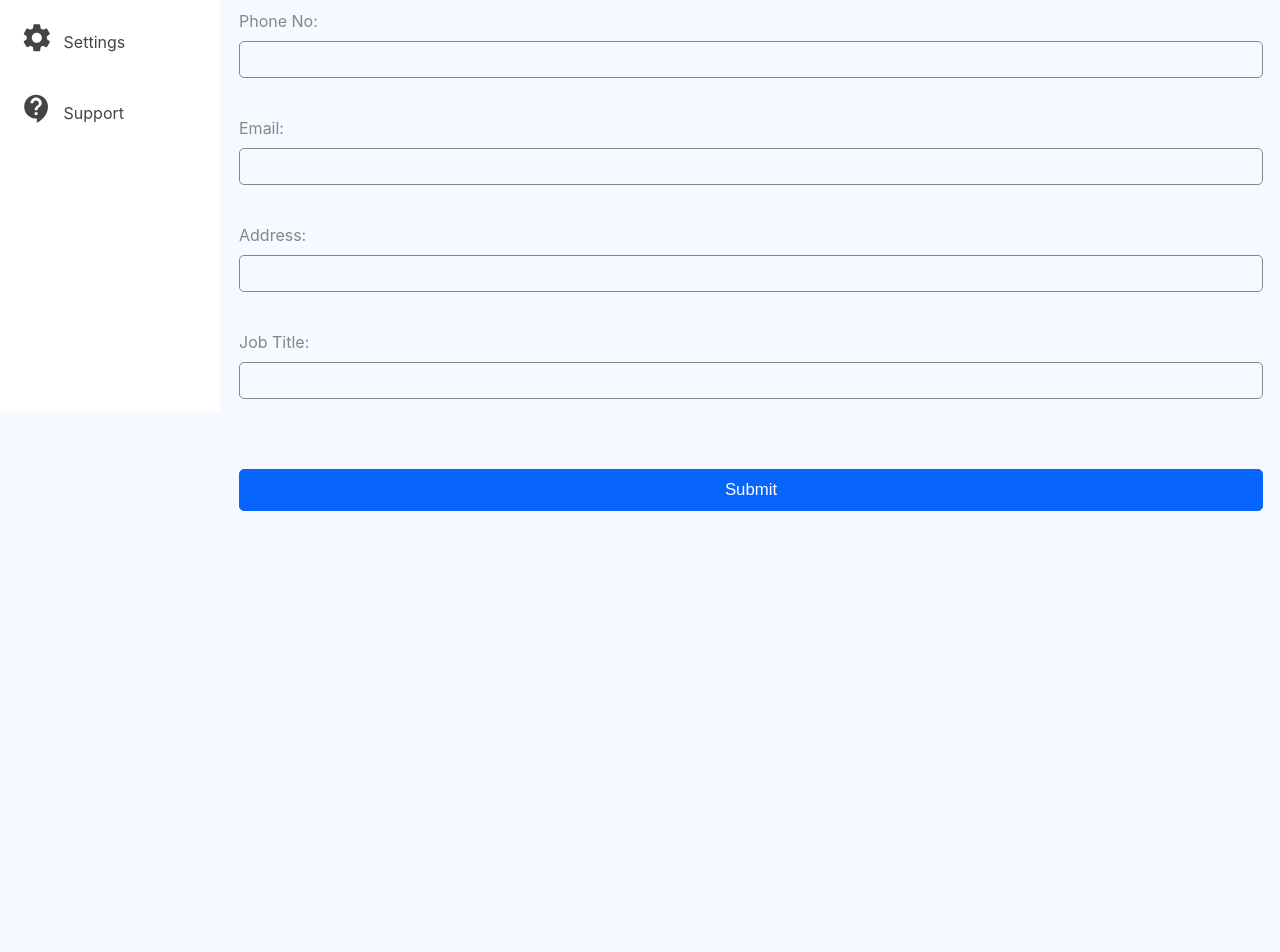
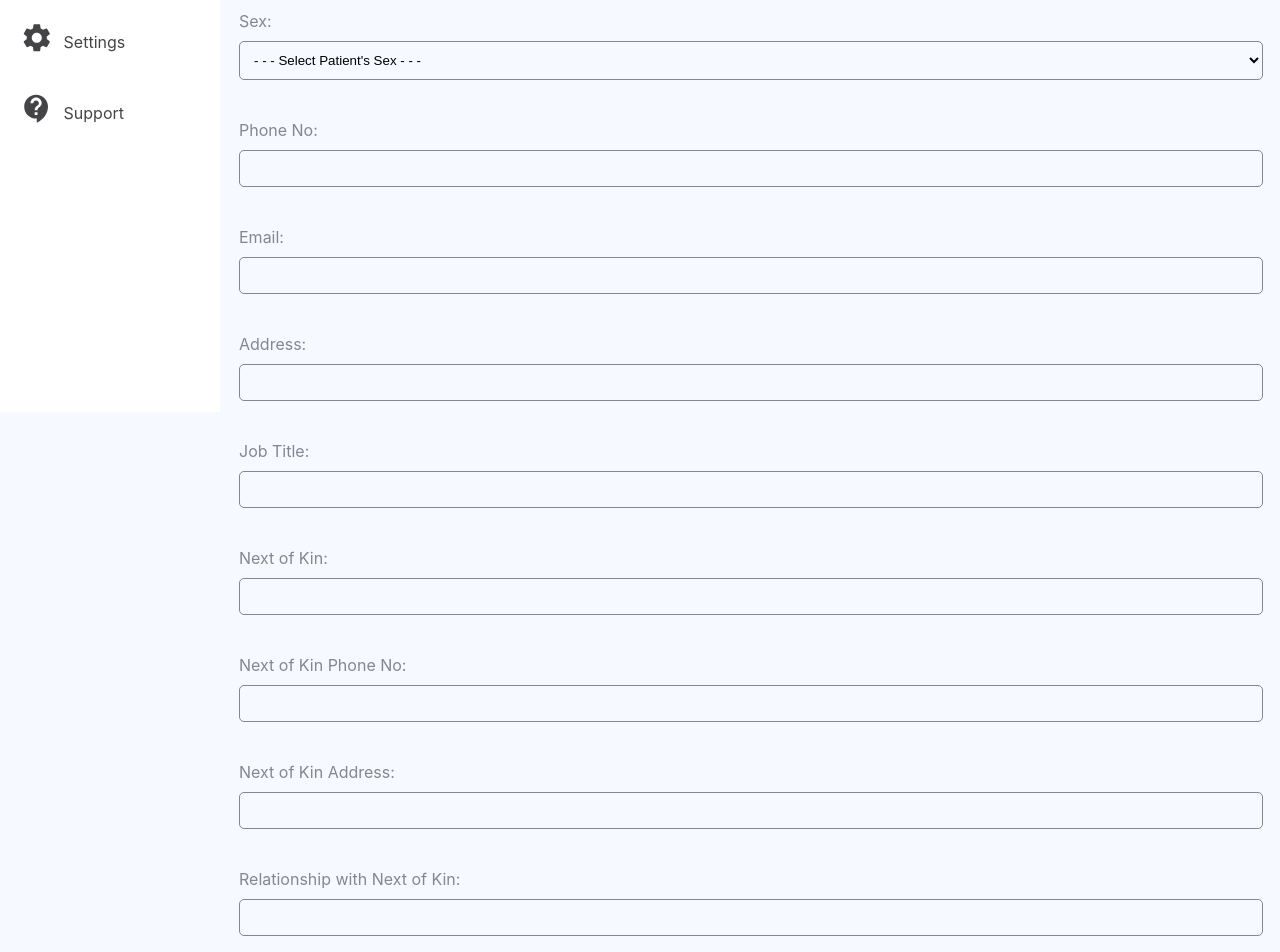
Before and after one commit to St-Pardon/klinik, a React (Create React App) app in the folder client/: page /dashboard/new_staff in a window 1280 px wide. Shown: the part 380-1332 px from the top of the page. Before the commit the page ends 921 px from the top, so only its background shows below. Built offline with nearby package versions, Linux system fonts and the light colour scheme.

Commit message:
:wrench: fixed some routing bugs

```diff
--- a/client/src/components/icon/icon.styled.jsx
+++ b/client/src/components/icon/icon.styled.jsx
@@ -40,6 +40,15 @@ export const Icon = styled.div`
       align-items: center;
     `}
     ${(props) =>
+    props.welcome &&
+    css`
+      font-size: 2rem;
+      color: #0765fe;
+      display: flex;
+      gap: 30px;
+      align-items: center;
+    `}
+    ${(props) =>
     props.add &&
     css`
       position: fixed;
--- a/client/src/containers/container.styled.jsx
+++ b/client/src/containers/container.styled.jsx
@@ -14,6 +14,12 @@ export const Section = styled.section`
     props.detail &&
     css`
       display: block;
+    `}
+  ${(props) =>
+    props.center &&
+    css`
+      justify-content: center;
+      align-items: center;
     `}
 `;
 
--- a/client/src/containers/drug.container.jsx
+++ b/client/src/containers/drug.container.jsx
@@ -26,7 +26,7 @@ const DrugContainer = () => {
               <Th>Manufactured Date</Th>
               <Th>Expiry Date</Th>
               <Th>Quantity</Th>
-              <Th>Amount</Th>
+              <Th>Price per unit</Th>
               <Th>Serial Number</Th>
             </tr>
           </Thead>
--- a/client/src/routes/registration/newStaff.registration.jsx
+++ b/client/src/routes/registration/newStaff.registration.jsx
@@ -1,7 +1,7 @@
 import React from "react";
 import { MdKeyboardBackspace } from "react-icons/md";
 import { Link } from "react-router-dom";
-import { Fieldset, Form, Input } from "../../components/form/form.styled";
+import { Fieldset, Form, Input, Select } from "../../components/form/form.styled";
 
 const NewStaffContainer = () => {
   return (
@@ -20,6 +20,18 @@ const NewStaffContainer = () => {
         <Input type="text" id="last_name" name="last_name" placeholder="" />
       </Fieldset>
       <Fieldset>
+        <label htmlFor="sex">Sex:</label>
+        <Select name="sex" id="sex">
+          <option value="" selected disabled>
+            - - - Select Patient's Sex - - -
+          </option>
+          <option value="male">Male</option>
+          <option value="female">Female</option>
+          <option value="Non Binary">Non Binary</option>
+          <option value="others">Others</option>
+        </Select>
+      </Fieldset>
+      <Fieldset>
         <label htmlFor="phone">Phone No:</label>
         <Input type="text" id="phone" name="phone" placeholder="" />
       </Fieldset>
@@ -36,6 +48,22 @@ const NewStaffContainer = () => {
         <Input type="text" id="job_title" name="job_title" placeholder="" />
       </Fieldset>
       <Fieldset>
+        <label htmlFor="nok">Next of Kin:</label>
+        <Input type="text" id="nok" name="nok" />
+      </Fieldset>
+      <Fieldset>
+        <label htmlFor="nok_phone">Next of Kin Phone No:</label>
+        <Input type="numeric" id="nok_phone" name="nok_phone" />
+      </Fieldset>
+      <Fieldset>
+        <label htmlFor="nok_address">Next of Kin Address:</label>
+        <Input type="text" id="nok_address" name="nok_address" />
+      </Fieldset>
+      <Fieldset>
+        <label htmlFor="nok_relationship">Relationship with Next of Kin:</label>
+        <Input type="text" id="nok_relationship" name="nok_relationship" />
+      </Fieldset>
+      <Fieldset>
         <Input submit type="submit" value="Submit" />
       </Fieldset>
     </Form>
--- a/client/src/style.css
+++ b/client/src/style.css
@@ -9,4 +9,5 @@ body{
 }
 a{
   text-decoration: none;
+  color: inherit;
 }
```
Also changed, not shown: client/src/App.js (+7 -1 lines).
